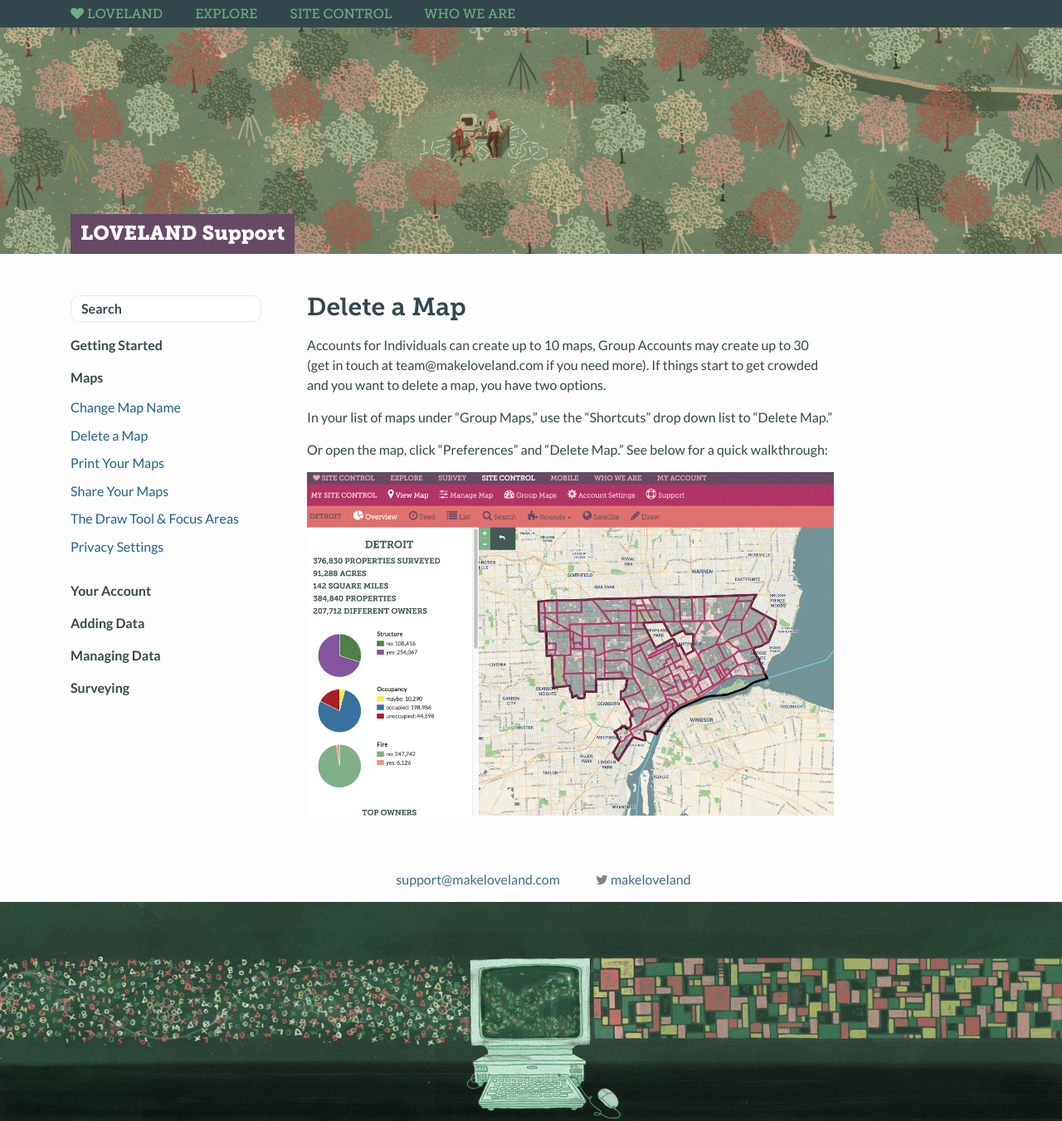
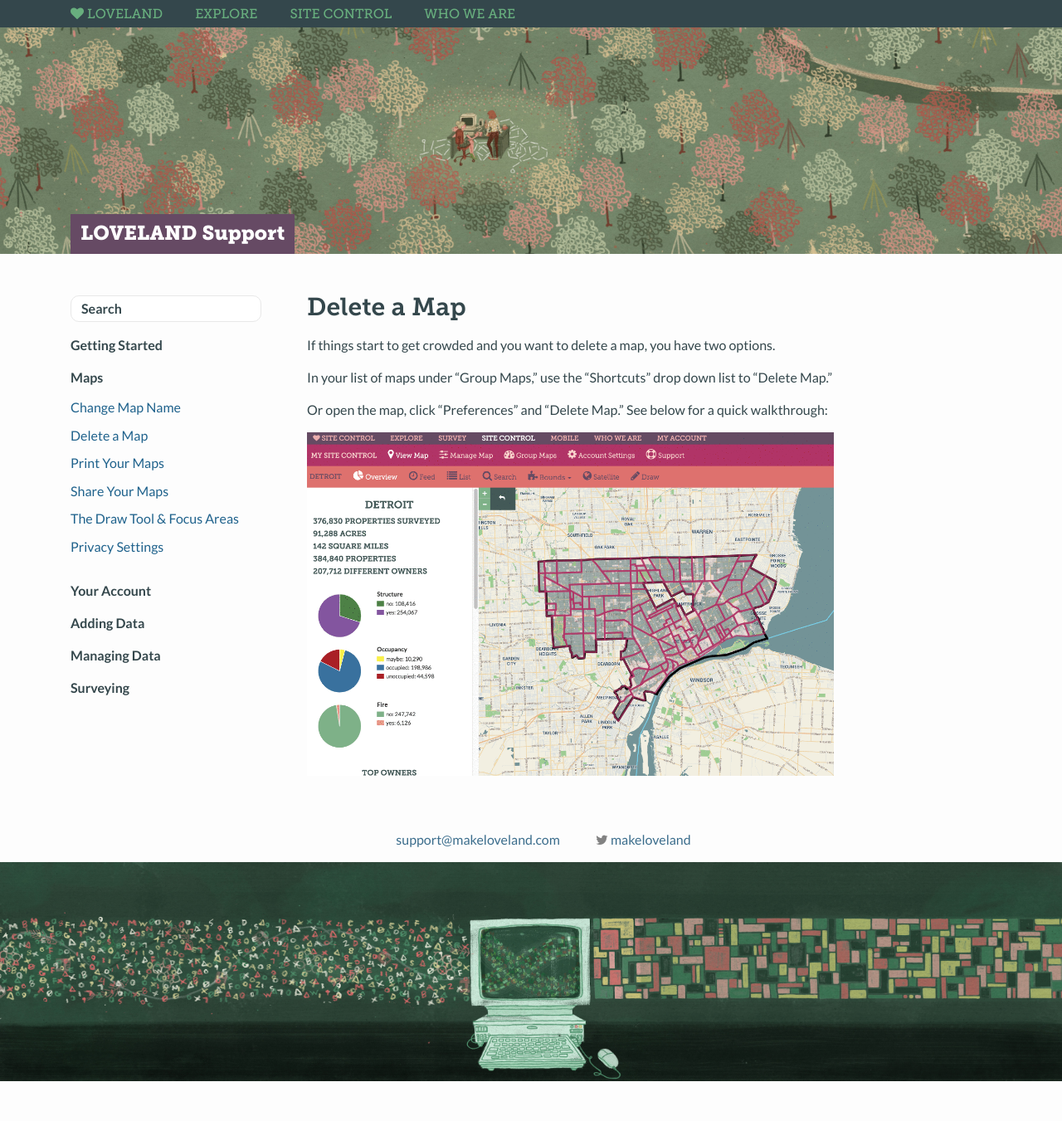
Before and after one commit to loveland/support, a Jekyll site: the page built from _articles/delete-a-map.md, in a window 1280 px wide. Shown: the whole page at 83% size. Built offline with Jekyll 4.4.1, drawn with Linux system fonts in a browser that asks for light colours; a script that is not in the unit is left out; after the commit the page ends 1303 px from its top, so only the background shows below that.

Commit message:
Updated delete-a-map.md

```diff
--- a/_articles/delete-a-map.md
+++ b/_articles/delete-a-map.md
@@ -5,7 +5,7 @@
 intro: How to delete a map you no longer want
 title: Delete a Map
 ---
-Accounts for Individuals can create up to 10 maps, Group Accounts may create up to 30 (get in touch at team@makeloveland.com if you need more). If things start to get crowded and you want to delete a map, you have two options.
+If things start to get crowded and you want to delete a map, you have two options.
 
 In your list of maps under "Group Maps," use the "Shortcuts" drop down list to "Delete Map."
 
```
